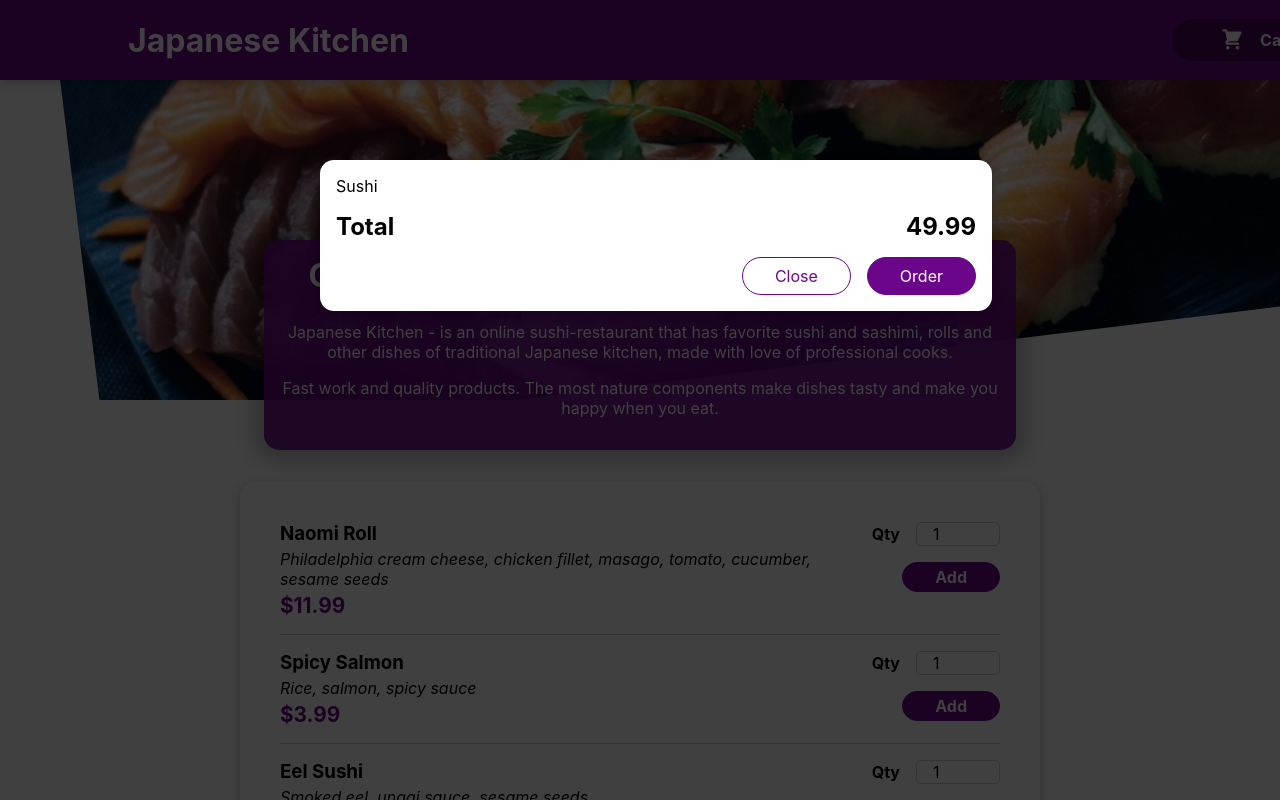
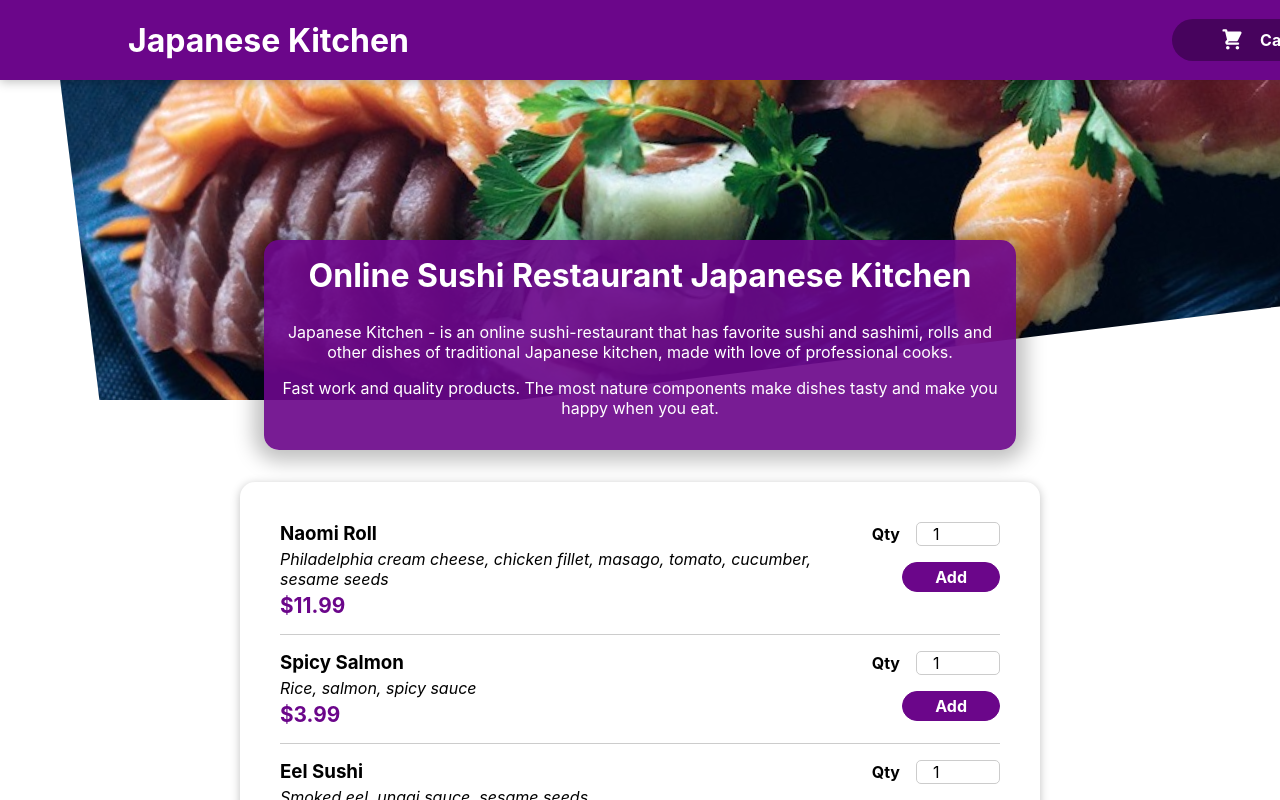
Before and after one commit to IzoFox/food-order-app-by-react-course, a React (Create React App) app: page / in a window 1280 px wide. Shown: the top 800 px of the page. Built offline with nearby package versions, Linux system fonts and the light colour scheme.

Commit message:
Lesson 123: control states of a Modal and a Cart components.
Implemented logic to open and close the Modal window with the Cart component.

```diff
--- a/src/App.js
+++ b/src/App.js
@@ -1,13 +1,24 @@
-import React from 'react';
+import React, { useState } from 'react';
 import Header from './components/Layout/Header';
 import Meals from './components/Meals/Meals';
 import Cart from './components/Cart/Cart';
 
 function App() {
+
+  const [cartIsVisible, setCartIsVisible] = useState(false);
+
+  const showCartHandler = () => {
+    setCartIsVisible(true);
+  }
+
+  const hideCartHandler = () => {
+    setCartIsVisible(false);
+  }
+
   return (
     <React.Fragment>
-      <Cart />
-      <Header />
+      {cartIsVisible && <Cart onHideCart={hideCartHandler} />}
+      <Header onShowCart={showCartHandler} />
       <main>
       <Meals />
       </main>
--- a/src/components/Cart/Cart.js
+++ b/src/components/Cart/Cart.js
@@ -17,14 +17,14 @@
     );
 
     return (
-        <Modal>
+        <Modal onHideCart={props.onHideCart}>
             {cartItems}
             <div className={styles.total}>
                 <span>Total</span>
                 <span>49.99</span>
             </div>
             <div className={styles.actions}>
-                <button className={styles['button--alt']}>Close</button>
+                <button className={styles['button--alt']} onClick={props.onHideCart}>Close</button>
                 <button className={styles.button}>Order</button>
             </div>
         </Modal>
--- a/src/components/Layout/Header.js
+++ b/src/components/Layout/Header.js
@@ -8,7 +8,7 @@
         <React.Fragment>
             <header className={styles.header}>
                 <h1>Japanese Kitchen</h1>
-                <HeaderCartButton />
+                <HeaderCartButton onClick={props.onShowCart} />
             </header>
             <div className={styles['main-image']}>
                 <img src={sushiImage} alt="Japanese kitchen dishes" />
--- a/src/components/Layout/HeaderCartButton.js
+++ b/src/components/Layout/HeaderCartButton.js
@@ -3,7 +3,7 @@
 
 const HeaderCartButton = (props) => {
     return(
-        <button className={styles.button}>
+        <button className={styles.button} onClick={props.onClick}>
             <span className={styles.icon}>
                 <CartIcon />
             </span>
--- a/src/components/UI/Modal.js
+++ b/src/components/UI/Modal.js
@@ -4,7 +4,7 @@
 
 const BackDrop = (props) => {
     return (
-        <div className={styles.backdrop}></div>
+        <div className={styles.backdrop} onClick={props.onHideCart}></div>
     )
 }
 
@@ -21,7 +21,7 @@
 const Modal = (props) => {
     return (
         <React.Fragment>
-            {ReactDOM.createPortal(<BackDrop />, portalElement)}
+            {ReactDOM.createPortal(<BackDrop onHideCart={props.onHideCart} />, portalElement)}
             {ReactDOM.createPortal(<ModalWindow>{props.children}</ModalWindow>, portalElement)}
         </React.Fragment>
     )
```
